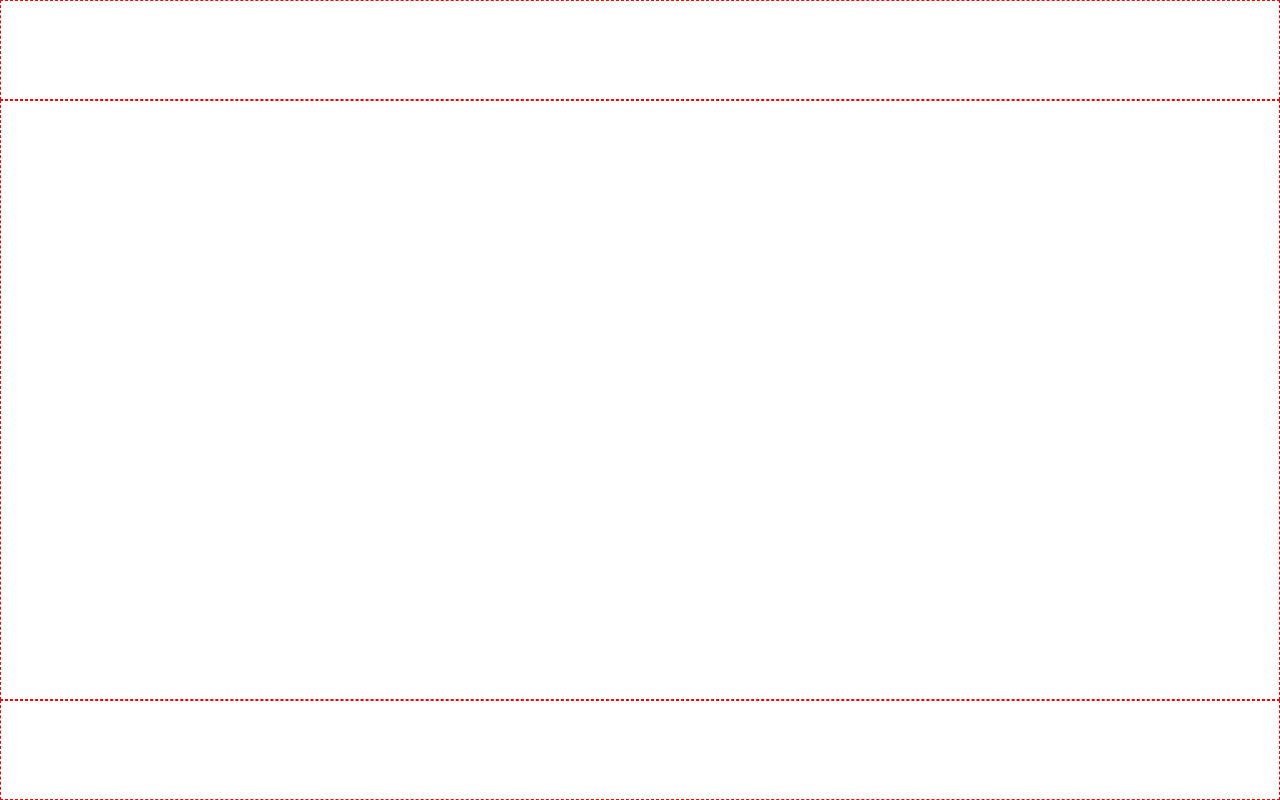
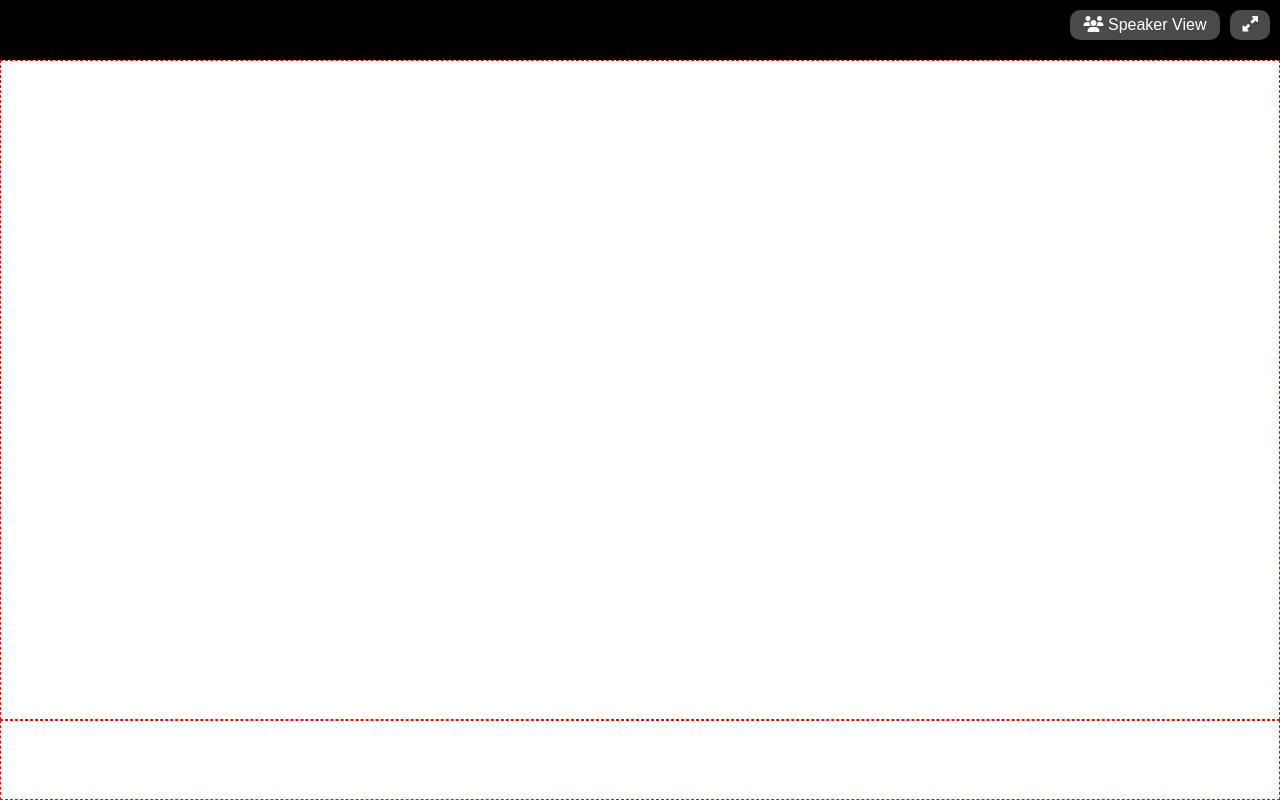
Before and after one commit to alessandrostorchi92/html-css-zoom, a plain HTML site: page index.html in a window 1280 px wide. Drawn offline with Linux system fonts and the light colour scheme.

Commit message:
Completamento header

```diff
--- a/css/style.css
+++ b/css/style.css
@@ -2,6 +2,10 @@
     margin: 0;
     padding: 0;
     box-sizing: border-box;
+}
+
+html, body {
+    font-family: Arial, Helvetica, sans-serif;
 }
 
 body{
@@ -10,21 +14,40 @@ body{
     flex-direction: column;
 }
 
+header {
+    position: relative;
+    background-color: black;
+    min-height: 60px;
+}
 
-header, main, footer{
+.grid-icon, .expand-icon {
+    color: white;
+    font-size: 16px;
+    position: absolute;
+    background-color: #4A4A4A;
+    border-radius: 10px;
+    text-align: center;
+    line-height: 30px;
+    height: 30px;
+    top: 10px;
+}
+
+header .grid-icon {
+    right: 60px;
+    width: 150px;
+}
+
+header .expand-icon {
+    width: 40px;
+    right: 10px;
+}
+
+main, footer{
     border: 1px dashed red;
-    min-height: 100px;
+    min-height: 80px;
 }
 
 main {
     flex-grow: 1;
     overflow: auto;
 }
-
-.container {
-    background-color: red;
-    max-width: 1920px;
-    width: 100%;
-    margin: 0 auto;
-
-}
--- a/index.html
+++ b/index.html
@@ -3,14 +3,13 @@
 
 <head>
 
+    <meta http-equiv="Content-Type" content="text/html;charset=UTF-8">
     <meta http-equiv="X-UA-Compatible" content="IE=edge">
+    <meta name="description" content="Realizzazione di un prototipo di web app">
     <meta name="viewport" content="width=device-width, initial-scale=1.0">
-    <meta http-equiv="Content-Type" content="text/html;charset=UTF-8">
-    <meta name="description" content="Realizzazione di una web app">
-    <link rel="stylesheet" href="https://cdnjs.cloudflare.com/ajax/libs/font-awesome/6.2.0/css/all.min.css"integrity="sha512-xh6O/CkQoPOWDdYTDqeRdPCVd1SpvCA9XXcUnZS2FmJNp1coAFzvtCN9BmamE+4aHK8yyUHUSCcJHgXloTyT2A=="crossorigin="anonymous" referrerpolicy="no-referrer" />
+    <title>Boolean Zoom</title>
+    <link rel="stylesheet" href="https://cdnjs.cloudflare.com/ajax/libs/font-awesome/6.2.0/css/all.min.css" integrity="sha512-xh6O/CkQoPOWDdYTDqeRdPCVd1SpvCA9XXcUnZS2FmJNp1coAFzvtCN9BmamE+4aHK8yyUHUSCcJHgXloTyT2A==" crossorigin="anonymous" referrerpolicy="no-referrer"/>
     <link rel="stylesheet" href="css/style.css">
-    <title>Boolean Zoom</title>
-
 
 </head>
 
@@ -18,23 +17,19 @@
 
     <header>
 
-        <div></div>
+        <div class="grid-icon"><i class="fa-solid fa-users"></i> <span>Speaker View</span></div>
+        <div class="expand-icon"><i class="fa-solid fa-up-right-and-down-left-from-center"></i></div>
 
     </header>
 
     <main>
 
-    <!-- Qui posso trovare il container, nel quale sono contenute tutte le sezioni video delle persone che prendono parte alla videocall -->
-
-        <div class="container"></div>
-
     </main>
 
     <footer>
 
-        <div></div>
+    </footer>
 
-    </footer>
 
 </body>
 
```
Also changed, not shown: 1 other file.
